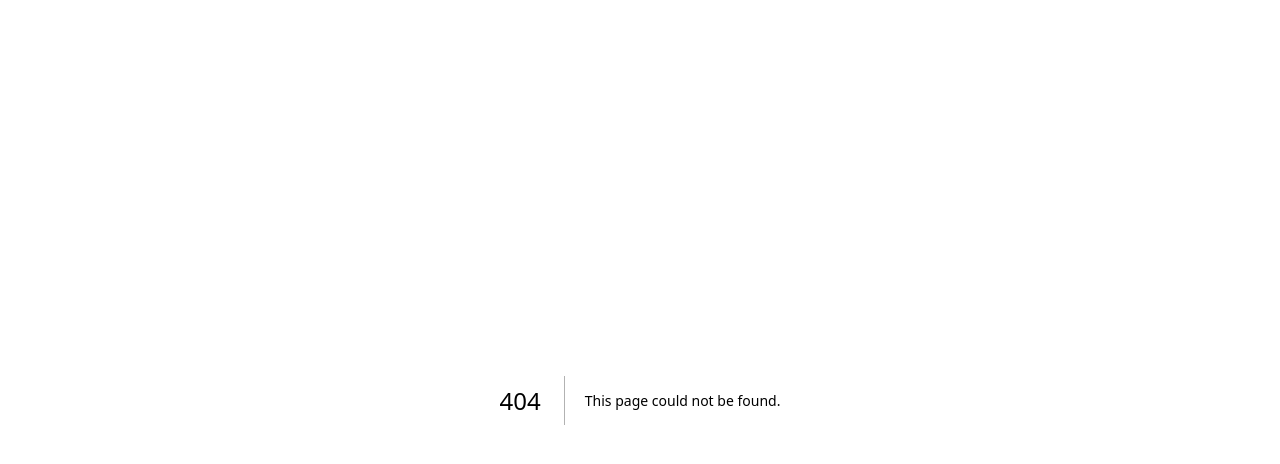
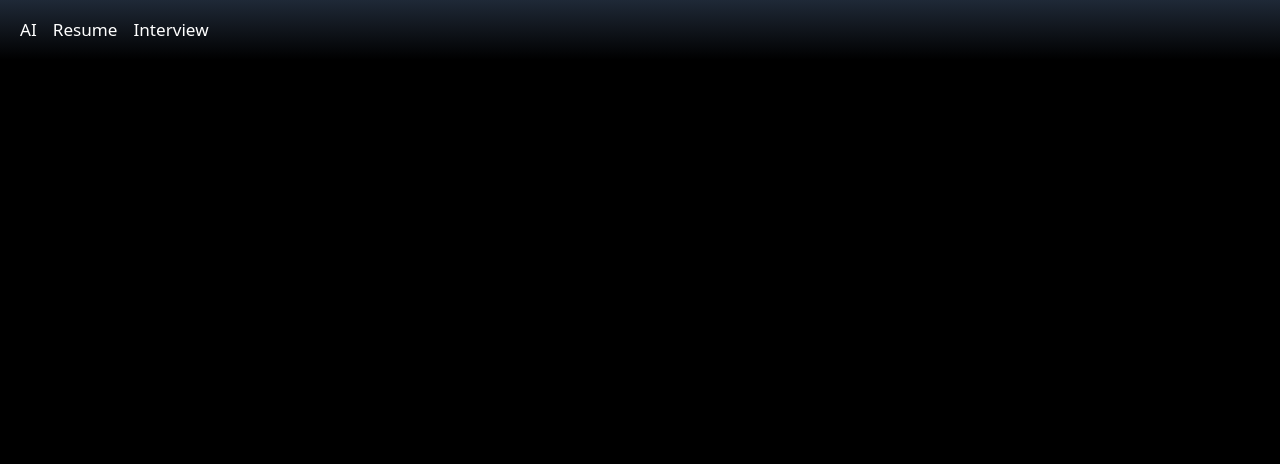
Before and after one commit to Anurag-Gaddamwar/CypherAI, a Next.js app: page /profile in a window 1280 px wide. Before the commit this address had no page. Shown: the top 464 px of the page. Built offline with nearby package versions, Linux system fonts and the light colour scheme.

Commit message:
Create profile.jsx

```diff
--- /dev/null
+++ b/pages/profile.jsx
@@ -0,0 +1,14 @@
+import React from 'react'
+import '../src/app/globals.css';
+import Navbar from '../src/app/components/Navbar';
+
+const profile = () => {
+  return (
+    <div className="max-h-screen font-sans text-sm bg-black text-white flex flex-col">
+        <Navbar />
+
+    </div>
+  )
+}
+
+export default profile;
```
